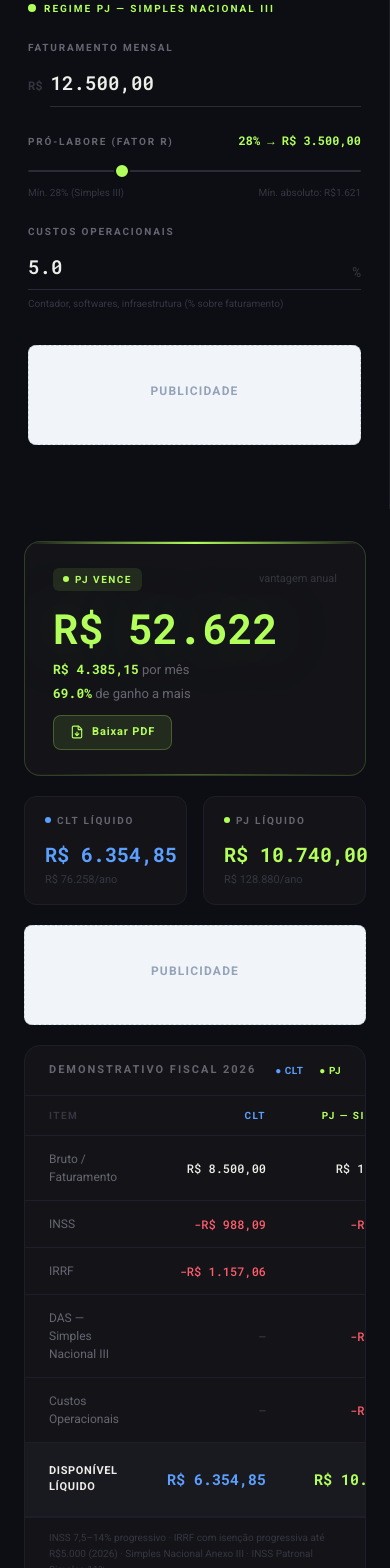
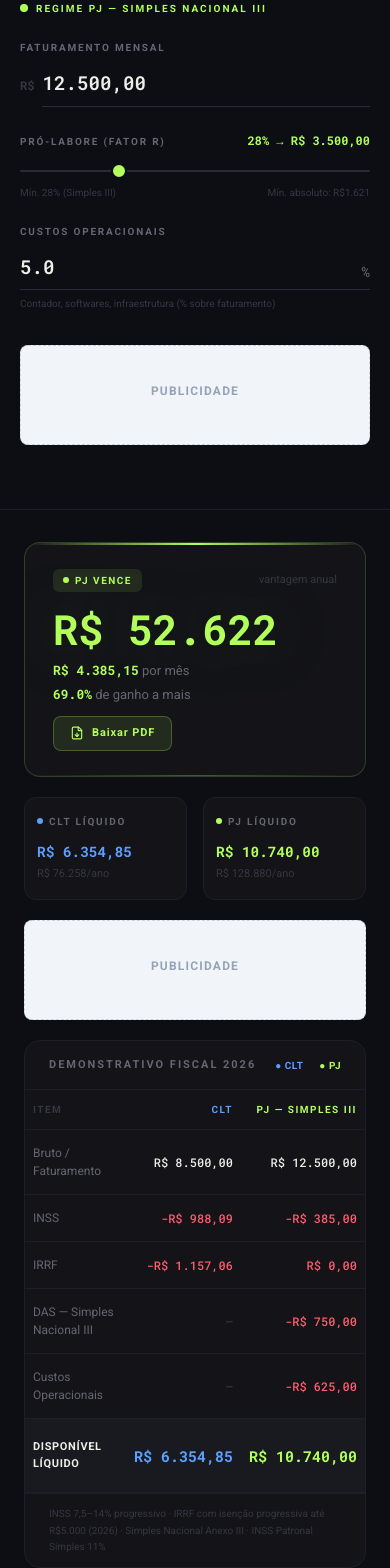
Before and after one commit to rafaelxulipa/cltxpj-website, a React (Vite) app: page / in a window 390 px wide. Shown: the part 380-1948 px from the top of the page. Built offline with nearby package versions, Linux system fonts and the light colour scheme.

Commit message:
ajuste no mobile

```diff
--- a/App.tsx
+++ b/App.tsx
@@ -137,7 +137,7 @@ const PctField: React.FC<{
         />
         <span
           className="absolute right-0 bottom-2"
-          style={{ color: v('t3'), fontFamily: "'Roboto Mono', monospace", fontSize: 14 }}
+          style={{ color: v('t2'), fontFamily: "'Roboto Mono', monospace", fontSize: 14 }}
         >
           %
         </span>
@@ -161,7 +161,7 @@ const ProLaboreSlider: React.FC<{
   const computed = Math.max(billing * rate, 1621);
   return (
     <div>
-      <div className="flex items-baseline justify-between mb-1.5">
+      <div className="flex flex-wrap items-baseline justify-between gap-y-1 mb-1.5">
         <label className="field-label" style={{ marginBottom: 0 }}>Pró-labore (Fator R)</label>
         <span style={{ color: pjColor, fontFamily: "'Roboto Mono', monospace", fontSize: 12, fontWeight: 700 }}>
           {(rate * 100).toFixed(0)}% → {fmt(computed)}
@@ -195,7 +195,7 @@ const TRow: React.FC<{
 }> = ({ label, clt, pj, negative, totals, cltColor, pjColor, negColor }) => (
   <tr style={{ background: totals ? v('surface2') : undefined, borderBottomColor: v('border') }}>
     <td
-      className={`${totals ? 'py-5' : 'py-3.5'} px-6 text-left text-[12px] border-b`}
+      className={`${totals ? 'py-5' : 'py-3.5'} px-2 sm:px-5 text-left text-[12px] border-b`}
       style={{
         color: totals ? v('t1') : v('t2'),
         fontFamily: 'Roboto, sans-serif',
@@ -209,7 +209,7 @@ const TRow: React.FC<{
       {label}
     </td>
     <td
-      className={`${totals ? 'py-5' : 'py-3.5'} px-6 text-right text-[12px] border-b`}
+      className={`${totals ? 'py-5' : 'py-3.5'} px-2 sm:px-5 text-right text-[12px] border-b whitespace-nowrap`}
       style={{
         fontFamily: "'Roboto Mono', monospace",
         fontWeight: totals ? 700 : 500,
@@ -221,7 +221,7 @@ const TRow: React.FC<{
       {clt ?? <span style={{ color: v('t3') }}>—</span>}
     </td>
     <td
-      className={`${totals ? 'py-5' : 'py-3.5'} px-6 text-right text-[12px] border-b`}
+      className={`${totals ? 'py-5' : 'py-3.5'} px-2 sm:px-5 text-right text-[12px] border-b whitespace-nowrap`}
       style={{
         fontFamily: "'Roboto Mono', monospace",
         fontWeight: totals ? 700 : 500,
@@ -445,7 +445,7 @@ const App: React.FC = () => {
 
       {/* ─── Inputs (sticky left) ────────────────────────────────────────── */}
       <div
-        className="lg:sticky lg:top-[72px] lg:h-[calc(100vh-72px)] lg:overflow-y-auto px-7 py-8 border-r"
+        className="lg:sticky lg:top-[72px] lg:h-[calc(100vh-72px)] lg:overflow-y-auto px-5 sm:px-7 py-8 border-b lg:border-b-0 lg:border-r"
         style={{ borderColor: v('border') }}
       >
         {/* CLT */}
@@ -592,15 +592,15 @@ const App: React.FC = () => {
             { label: 'CLT Líquido',  net: r.clt.netMonthly, annual: r.clt.totalAnnualNet, color: cltColor, flashKey: cltKey },
             { label: 'PJ Líquido',   net: r.pj.netMonthly,  annual: r.pj.totalAnnualNet,  color: pjColor,  flashKey: pjKey  },
           ].map(card => (
-            <div key={card.label} className="rounded-xl px-5 py-4" style={{ background: v('surface'), border: `1px solid ${v('border')}` }}>
+            <div key={card.label} className="rounded-xl px-3 sm:px-5 py-4 min-w-0 overflow-hidden" style={{ background: v('surface'), border: `1px solid ${v('border')}` }}>
               <div className="flex items-center gap-1.5 mb-3">
-                <span className="w-1.5 h-1.5 rounded-full" style={{ background: card.color }} />
+                <span className="w-1.5 h-1.5 rounded-full flex-shrink-0" style={{ background: card.color }} />
                 <span className="field-label" style={{ marginBottom: 0 }}>{card.label}</span>
               </div>
               <p
                 key={card.flashKey}
-                className="num-flash text-xl font-bold"
-                style={{ color: card.color, fontFamily: "'Roboto Mono', monospace" }}
+                className="num-flash font-bold truncate"
+                style={{ color: card.color, fontFamily: "'Roboto Mono', monospace", fontSize: 'clamp(0.9rem, 3.5vw, 1.25rem)' }}
               >
                 {fmt(card.net)}
               </p>
@@ -626,13 +626,13 @@ const App: React.FC = () => {
           </div>
 
           <div className="overflow-x-auto">
-            <table className="w-full">
+            <table className="w-full min-w-[340px]">
               <thead>
                 <tr style={{ borderBottom: `1px solid ${v('border')}` }}>
                   {['Item', 'CLT', 'PJ — Simples III'].map((h, i) => (
                     <th
                       key={h}
-                      className={`px-6 py-3 text-[10px] font-bold tracking-[0.15em] uppercase ${i === 0 ? 'text-left' : 'text-right'}`}
+                      className={`px-2 sm:px-5 py-3 text-[10px] font-bold tracking-[0.15em] uppercase ${i === 0 ? 'text-left' : 'text-right'}`}
                       style={{ color: i === 0 ? v('t3') : i === 1 ? cltColor : pjColor, fontFamily: 'Roboto, sans-serif', borderBottomColor: v('border') }}
                     >
                       {h}
```
